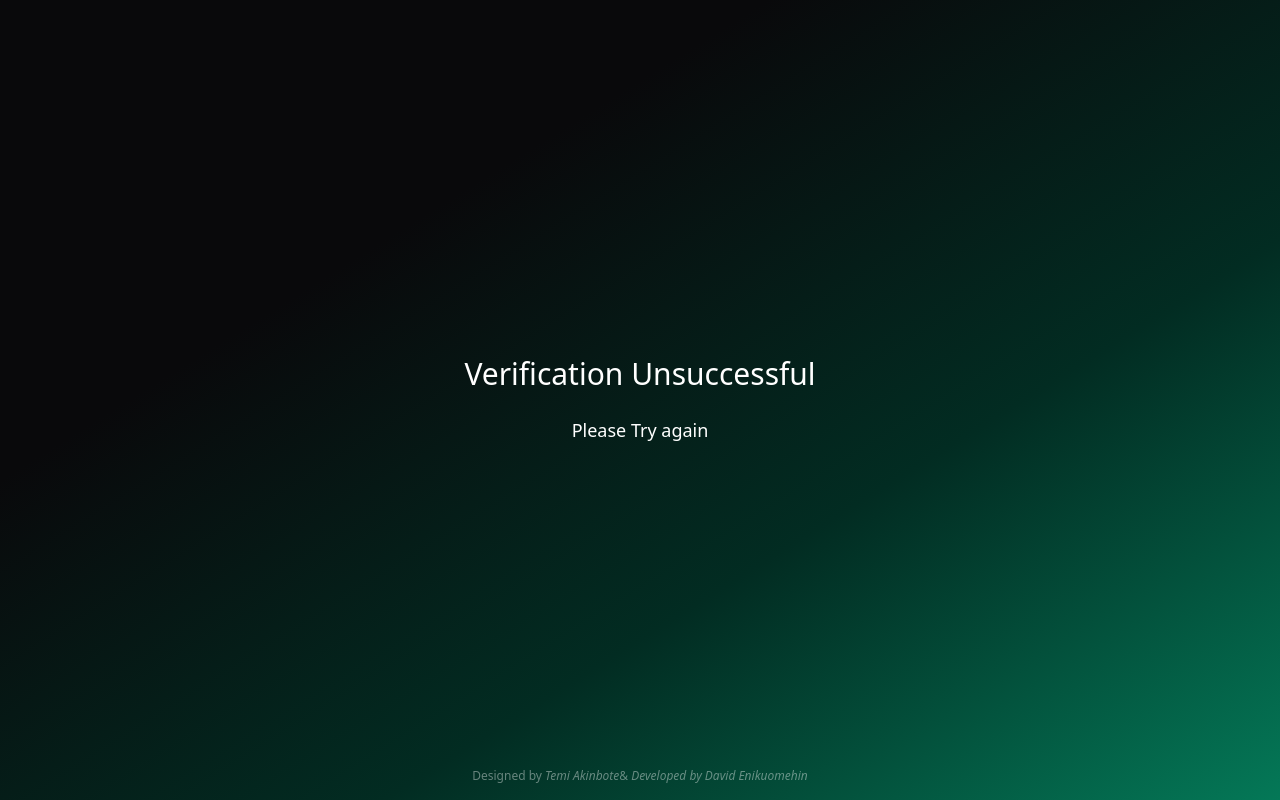
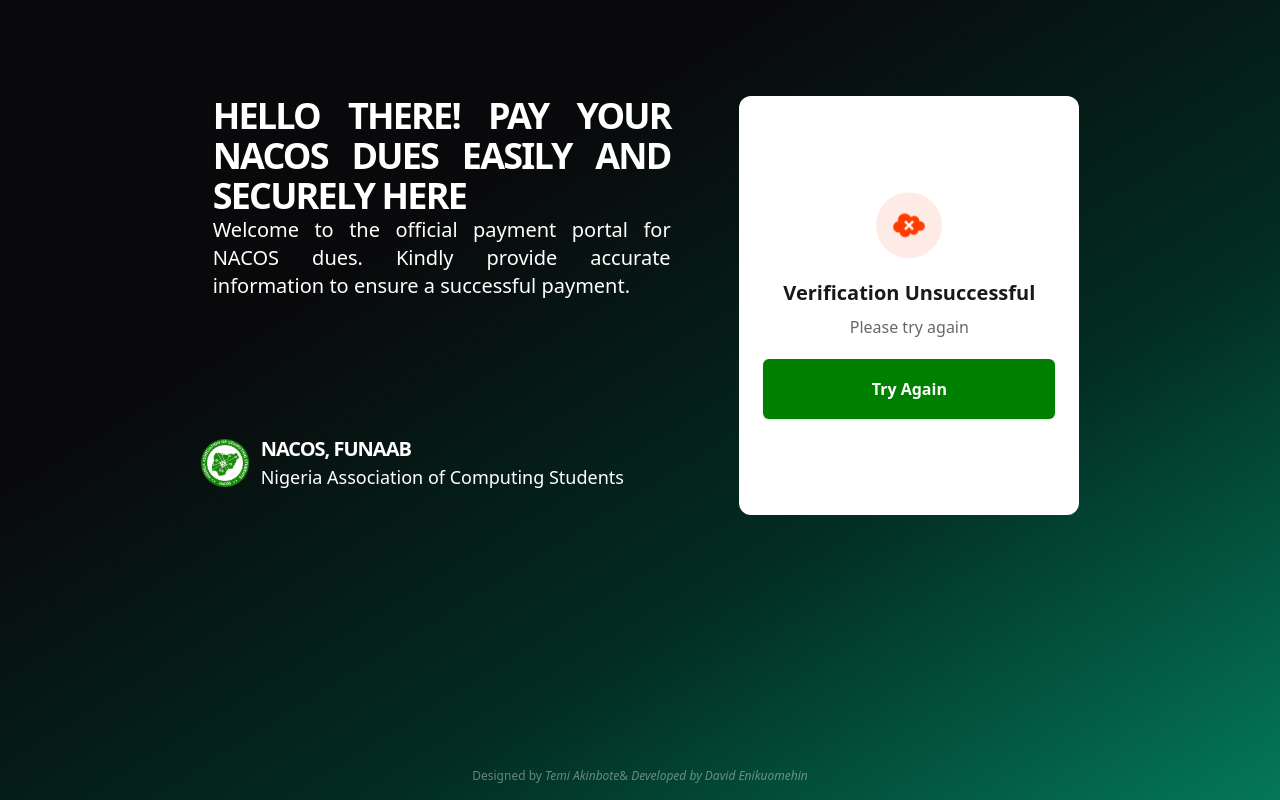
Before and after one commit to eniiku/NACOSPaymentPlatform, a React (Vite) app in the folder client/: page /verify-error in a window 1280 px wide. Built offline with nearby package versions, Linux system fonts and the light colour scheme.

Commit message:
feat: update UI for error verification page

```diff
--- a/client/src/routes/verify-error.tsx
+++ b/client/src/routes/verify-error.tsx
@@ -1,12 +1,70 @@
+import { Button } from "@/components/ui/button"
 import { createFileRoute } from "@tanstack/react-router"
 
 export const Route = createFileRoute("/verify-error")({
-    component: () => (
-        <main className="grid place-items-center w-screen h-screen">
-            <div className="space-y-6 text-center text-white">
-                <h1 className="text-3xl">Verification Unsuccessful</h1>
-                <p className="text-lg">Please Try again</p>
+    component: ErrorPage,
+})
+
+function ErrorPage() {
+    return (
+        <main className="flex flex-col h-[90svh] justify-between md:h-auto md:justify-evenly md:flex-row px-4 pt-11 pb-6 md:px-36 md:pt-24">
+            <div className="hidden md:flex flex-col justify-between mb-6">
+                <div className="space-y-2 md:space-y-0 text-center md:text-justify px-3 text-white max-w-[482px]">
+                    <h1 className="font-bold text-xl md:text-4xl tracking-tighter uppercase">
+                        Hello there! Pay Your NACOS Dues Easily and Securely here
+                    </h1>
+                    <p className="text-sm md:text-xl md:font-medium">
+                        Welcome to the official payment portal for NACOS dues. Kindly provide
+                        accurate information to ensure a successful payment.
+                    </p>
+                </div>
+
+                <div className="hidden md:flex items-center text-white gap-3">
+                    {/* TODO: create optimized image component */}
+                    <img
+                        src="/logo.svg"
+                        alt=""
+                        width={48}
+                        height={48}
+                        className="md:w-12 md:h-12"
+                    />
+
+                    <div className="">
+                        <h3 className="font-bold text-xl tracking-tighter">NACOS, FUNAAB</h3>
+                        <p className="font-medium text-lg">
+                            Nigeria Association of Computing Students
+                        </p>
+                    </div>
+                </div>
+            </div>
+
+            <section className="bg-white rounded-xl py-24 px-6 w-full md:max-w-[340px]">
+                <div className="space-y-5">
+                    <img src="/cloud-cross.svg" width={66} height={66} alt="" className="mx-auto" />
+
+                    <div className="space-y-2 text-center max-w-[300px] mx-auto">
+                        <h2 className="font-bold text-18px lg:text-xl text-black/90">
+                            Verification Unsuccessful
+                        </h2>
+
+                        <p className="text-base text-black/60">Please try again</p>
+                    </div>
+
+                    <Button className="h-auto py-[18px] w-full bg-custom-green hover:bg-custom-green/95 text-white font-bold text-base">
+                        Try Again
+                    </Button>
+                </div>
+            </section>
+
+            <div className="md:hidden flex items-center gap-3 px-3 text-white mt-16">
+                {/* TODO: create optimized image component */}
+                <img src="/logo.svg" alt="" width={32} height={32} />
+
+                <div className="space-y-0.5">
+                    <h3 className="font-bold">NACOS, FUNAAB</h3>
+                    <p className="font-medium text-sm">Nigeria Association of Computing Students</p>
+                </div>
             </div>
         </main>
-    ),
-})
+    )
+}
```
Also changed, not shown: client/public/cloud-cross.svg (added).
